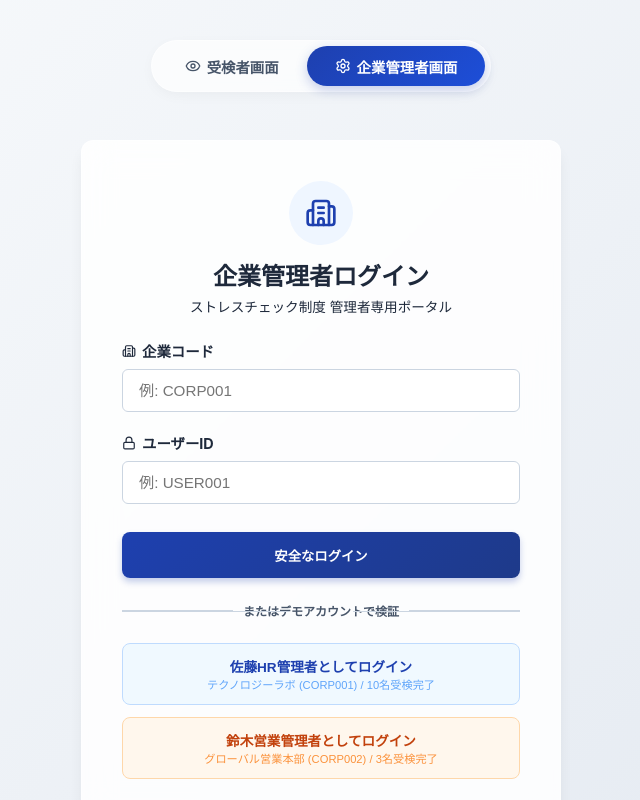
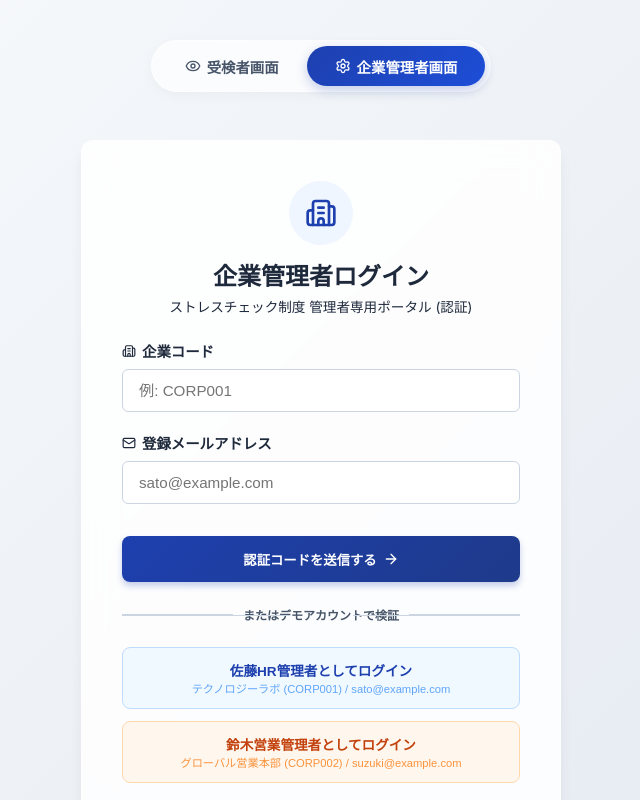
Before and after one commit to khxxry/stress-check, a React (Vite) app: page / in a window 1280 px wide. Both pictures are taken after a click on the button "企業管理者画面". Shown: the top 800 px of the page, without its empty margins (319-959 px from the left). Built offline with nearby package versions, Linux system fonts and the light colour scheme.

Commit message:
feat: implement secure corporate administrator email and simulated OTP login flow

```diff
--- a/src/components/AdminPortal.tsx
+++ b/src/components/AdminPortal.tsx
@@ -16,7 +16,7 @@ import {
   ArcElement,
   Title
 } from 'chart.js';
-import { Settings, ClipboardList, Users, ArrowLeft, ArrowRight, CheckCircle2, ShieldAlert, Search, X, Lock, Check, AlertCircle, RefreshCw, Mail, Download, BarChart2, Building2, PlusCircle } from 'lucide-react';
+import { Settings, ClipboardList, Users, ArrowLeft, ArrowRight, CheckCircle2, ShieldAlert, Search, X, Lock, Check, AlertCircle, RefreshCw, Mail, Download, BarChart2, Building2, PlusCircle, ShieldCheck, Sparkles } from 'lucide-react';
 
 ChartJS.register(
   RadialLinearScale,
@@ -130,7 +130,12 @@ export const AdminPortal: React.FC<AdminPortalProps> = ({ onNotify }) => {
 
   // ログイン認証用の入力状態
   const [loginCorpId, setLoginCorpId] = useState('');
-  const [loginUserId, setLoginUserId] = useState('');
+  const [loginEmail, setLoginEmail] = useState('');
+  const [isOtpSent, setIsOtpSent] = useState(false);
+  const [otpCode, setOtpCode] = useState('');
+  const [userEnteredOtp, setUserEnteredOtp] = useState('');
+  const [targetUserForLogin, setTargetUserForLogin] = useState<CorporateUser | null>(null);
+  const [targetCorpForLogin, setTargetCorpForLogin] = useState<any | null>(null);
   const [loginError, setLoginError] = useState('');
 
   // 1. 初回マウント時に企業管理者リストをロード（初期ログイン状態は null / 未ログイン）
@@ -143,8 +148,8 @@ export const AdminPortal: React.FC<AdminPortalProps> = ({ onNotify }) => {
     }
   }, []);
 
-  // 企業管理者ログイン処理
-  const handleCorporateLogin = (e: React.FormEvent) => {
+  // 企業管理者ログイン用 OTP送信処理
+  const handleSendOtp = (e: React.FormEvent) => {
     e.preventDefault();
     setLoginError('');
 
@@ -152,13 +157,13 @@ export const AdminPortal: React.FC<AdminPortalProps> = ({ onNotify }) => {
       setLoginError('企業コードを入力してください。');
       return;
     }
-    if (!loginUserId.trim()) {
-      setLoginError('ユーザーIDを入力してください。');
+    if (!loginEmail.trim()) {
+      setLoginError('メールアドレスを入力してください。');
       return;
     }
 
     const corpCode = loginCorpId.trim().toUpperCase();
-    const uId = loginUserId.trim();
+    const emailInput = loginEmail.trim().toLowerCase();
 
     // 1. 企業存在チェック
     const storedCorps = localStorage.getItem('stress_check_corporations');
@@ -175,13 +180,13 @@ export const AdminPortal: React.FC<AdminPortalProps> = ({ onNotify }) => {
       return;
     }
 
-    // 2. ユーザー存在チェック
+    // 2. ユーザー存在チェック (メールアドレスで照合)
     const storedUsers = localStorage.getItem('stress_check_corporate_users');
     const users = storedUsers ? JSON.parse(storedUsers) : [];
-    const foundUser = users.find((u: any) => u.corporationId === corpCode && u.userId === uId);
+    const foundUser = users.find((u: any) => u.corporationId === corpCode && u.email.trim().toLowerCase() === emailInput);
 
     if (!foundUser) {
-      setLoginError('ユーザーIDが見つかりません。または所属企業が一致しません。');
+      setLoginError('登録されていないメールアドレス、または所属企業が一致しません。');
       return;
     }
 
@@ -190,13 +195,38 @@ export const AdminPortal: React.FC<AdminPortalProps> = ({ onNotify }) => {
       return;
     }
 
-    // ログイン成功
-    setActiveUser(foundUser);
-    onNotify(`${foundCorp.name}の${foundUser.name}様としてログインしました。`, 'success');
+    // 6桁のOTPコードを生成
+    const code = Math.floor(100000 + Math.random() * 900000).toString();
+    setOtpCode(code);
+    setTargetUserForLogin(foundUser);
+    setTargetCorpForLogin(foundCorp);
+    setIsOtpSent(true);
+    setUserEnteredOtp('');
+    onNotify('ログイン用パスコードをシミュレーターに送信しました。', 'success');
   };
 
+  // 企業管理者ログイン用 OTP検証処理
+  const handleVerifyOtp = (e: React.FormEvent) => {
+    e.preventDefault();
+    setLoginError('');
+
+    if (!userEnteredOtp.trim()) {
+      setLoginError('6桁の認証コードを入力してください。');
+      return;
+    }
+
+    if (userEnteredOtp.trim() === otpCode) {
+      if (!targetUserForLogin || !targetCorpForLogin) return;
+
+      setActiveUser(targetUserForLogin);
+      onNotify(`${targetCorpForLogin.name}の${targetUserForLogin.name}様としてログインしました。`, 'success');
+    } else {
+      setLoginError('認証コードが正しくありません。シミュレーターに表示されているコードを入力してください。');
+    }
+  };
+
   // デモ用かんたんログインバイパス
-  const handleDemoLogin = (corpCode: string, uId: string) => {
+  const handleDemoLogin = (corpCode: string, email: string) => {
     setLoginError('');
 
     const storedCorps = localStorage.getItem('stress_check_corporations');
@@ -205,7 +235,7 @@ export const AdminPortal: React.FC<AdminPortalProps> = ({ onNotify }) => {
 
     const storedUsers = localStorage.getItem('stress_check_corporate_users');
     const users = storedUsers ? JSON.parse(storedUsers) : [];
-    const foundUser = users.find((u: any) => u.corporationId === corpCode && u.userId === uId);
+    const foundUser = users.find((u: any) => u.corporationId === corpCode && u.email.trim().toLowerCase() === email.trim().toLowerCase());
 
     if (foundCorp && foundUser) {
       setActiveUser(foundUser);
@@ -219,7 +249,12 @@ export const AdminPortal: React.FC<AdminPortalProps> = ({ onNotify }) => {
   const handleCorporateLogout = () => {
     setActiveUser(null);
     setLoginCorpId('');
-    setLoginUserId('');
+    setLoginEmail('');
+    setIsOtpSent(false);
+    setOtpCode('');
+    setUserEnteredOtp('');
+    setTargetUserForLogin(null);
+    setTargetCorpForLogin(null);
     setLoginError('');
     onNotify('ログアウトしました。', 'success');
   };
@@ -788,7 +823,7 @@ export const AdminPortal: React.FC<AdminPortalProps> = ({ onNotify }) => {
               <Building2 size={32} className="text-primary" style={{ color: 'var(--primary)' }} />
             </div>
             <h2 style={{ fontSize: '1.5rem', fontWeight: 800, color: 'var(--text-main)' }}>企業管理者ログイン</h2>
-            <p className="text-muted" style={{ fontSize: '0.85rem', marginTop: '4px' }}>ストレスチェック制度 管理者専用ポータル</p>
+            <p className="text-muted" style={{ fontSize: '0.85rem', marginTop: '4px' }}>ストレスチェック制度 管理者専用ポータル (認証)</p>
           </div>
 
           {loginError && (
@@ -798,7 +833,8 @@ export const AdminPortal: React.FC<AdminPortalProps> = ({ onNotify }) => {
             </div>
           )}
 
-          <form onSubmit={handleCorporateLogin}>
+          {!isOtpSent ? (
+            <form onSubmit={handleSendOtp}>
               <div className="form-group">
                 <label className="form-label" style={{ display: 'flex', alignItems: 'center', gap: '6px' }}>
                   <Building2 size={14} className="text-muted" />
@@ -811,27 +847,98 @@ export const AdminPortal: React.FC<AdminPortalProps> = ({ onNotify }) => {
                   onChange={(e) => setLoginCorpId(e.target.value)}
                   placeholder="例: CORP001"
                   style={{ textTransform: 'uppercase' }}
+                  required
                 />
               </div>
 
-            <div className="form-group">
+              <div className="form-group" style={{ marginBottom: '1.5rem' }}>
+                <label className="form-label" style={{ display: 'flex', alignItems: 'center', gap: '6px' }}>
+                  <Mail size={14} className="text-muted" />
+                  登録メールアドレス
+                </label>
+                <input
+                  type="email"
+                  className="form-control"
+                  value={loginEmail}
+                  onChange={(e) => setLoginEmail(e.target.value)}
+                  placeholder="sato@example.com"
+                  required
+                />
+              </div>
+
+              <button type="submit" className="btn btn-primary w-full mt-2" style={{ padding: '0.85rem', borderRadius: '8px' }}>
+                認証コードを送信する <ArrowRight size={16} style={{ marginLeft: '6px', verticalAlign: 'middle' }} />
+              </button>
+            </form>
+          ) : (
+            <form onSubmit={handleVerifyOtp}>
+              <div className="alert-badge success mb-4" style={{ padding: '0.75rem', borderRadius: '8px', fontSize: '0.85rem', lineHeight: '1.4', background: '#eff6ff', border: '1px solid #bfdbfe', color: 'var(--primary)' }}>
+                📧 <strong>{loginEmail}</strong> 宛に認証コードを送信しました。
+                <br />
+                ※デモ用の下のシミュレーターからコードをコピーしてください。
+              </div>
+
+              <div className="form-group" style={{ marginBottom: '1.5rem' }}>
                 <label className="form-label" style={{ display: 'flex', alignItems: 'center', gap: '6px' }}>
                   <Lock size={14} className="text-muted" />
-                ユーザーID
+                  6桁の認証コード
                 </label>
                 <input
-                type="password"
+                  type="text"
+                  maxLength={6}
                   className="form-control"
-                value={loginUserId}
-                onChange={(e) => setLoginUserId(e.target.value)}
-                placeholder="例: USER001"
+                  value={userEnteredOtp}
+                  onChange={(e) => setUserEnteredOtp(e.target.value)}
+                  placeholder="123456"
+                  style={{ textAlign: 'center', letterSpacing: '8px', fontSize: '1.25rem', fontWeight: 700 }}
+                  required
                 />
               </div>
 
-            <button type="submit" className="btn btn-primary w-full mt-2" style={{ padding: '0.85rem', borderRadius: '8px' }}>
-              安全なログイン
-            </button>
+              <div className="flex gap-2">
+                <button type="button" className="btn btn-outline" onClick={() => setIsOtpSent(false)} style={{ flex: 1, padding: '0.8rem' }}>
+                  戻る
+                </button>
+                <button type="submit" className="btn btn-primary" style={{ flex: 2, padding: '0.8rem' }}>
+                  認証してログイン <ShieldCheck size={18} style={{ marginLeft: '6px', verticalAlign: 'middle' }} />
+                </button>
+              </div>
             </form>
+          )}
+
+          {/* デモ環境用：OTP配信シミュレーター */}
+          {isOtpSent && otpCode && (
+            <div className="otp-simulator-box mt-6" style={{
+              background: 'linear-gradient(135deg, rgba(30, 64, 175, 0.05), rgba(79, 70, 229, 0.05))',
+              border: '1px dashed rgba(30, 64, 175, 0.3)',
+              borderRadius: '12px',
+              padding: '1.25rem',
+              textAlign: 'center'
+            }}>
+              <div style={{ fontSize: '0.8rem', fontWeight: 600, color: 'var(--primary)', marginBottom: '8px', display: 'flex', alignItems: 'center', justifyContent: 'center', gap: '4px' }}>
+                <Sparkles size={14} /> OTP送信シミュレーター (HR管理者デモ用)
+              </div>
+              <p style={{ fontSize: '0.78rem', color: 'var(--text-muted)', marginBottom: '10px' }}>
+                メールサーバーに接続せず、ローカルで生成された検証用管理者パスコードです：
+              </p>
+              <div className="flex items-center justify-center gap-3">
+                <span style={{ fontSize: '1.75rem', fontWeight: 800, color: 'var(--primary)', letterSpacing: '4px', background: 'white', padding: '4px 16px', borderRadius: '8px', border: '1px solid #e2e8f0', boxShadow: '0 2px 4px rgba(0,0,0,0.05)' }}>
+                  {otpCode}
+                </span>
+                <button
+                  onClick={() => {
+                    navigator.clipboard.writeText(otpCode);
+                    onNotify('管理者用認証コードをコピーしました！', 'success');
+                  }}
+                  className="btn btn-outline"
+                  style={{ padding: '6px 12px', fontSize: '0.8rem', height: 'auto' }}
+                  type="button"
+                >
+                  コピー
+                </button>
+              </div>
+            </div>
+          )}
 
           <div className="divider-text" style={{ margin: '1.5rem 0', display: 'flex', alignItems: 'center', justifyContent: 'center', gap: '10px' }}>
             <span style={{ height: '1px', background: '#cbd5e1', flex: 1 }}></span>
@@ -842,22 +949,22 @@ export const AdminPortal: React.FC<AdminPortalProps> = ({ onNotify }) => {
           <div className="demo-login-box" style={{ display: 'flex', flexDirection: 'column', gap: '0.75rem' }}>
             <button
               type="button"
-              onClick={() => handleDemoLogin('CORP001', 'USER001')}
+              onClick={() => handleDemoLogin('CORP001', 'sato@example.com')}
               className="btn btn-outline w-full demo-login-btn"
               style={{ display: 'flex', flexDirection: 'column', alignItems: 'center', padding: '0.75rem', borderRadius: '8px', border: '1px solid #bfdbfe', background: '#f0f9ff' }}
             >
               <span style={{ fontSize: '0.85rem', fontWeight: 800, color: '#1e40af' }}>佐藤HR管理者としてログイン</span>
-              <span style={{ fontSize: '0.7rem', color: '#60a5fa', fontWeight: 500 }}>テクノロジーラボ (CORP001) / 10名受検完了</span>
+              <span style={{ fontSize: '0.7rem', color: '#60a5fa', fontWeight: 500 }}>テクノロジーラボ (CORP001) / sato@example.com</span>
             </button>
 
             <button
               type="button"
-              onClick={() => handleDemoLogin('CORP002', 'USER002')}
+              onClick={() => handleDemoLogin('CORP002', 'suzuki@example.com')}
               className="btn btn-outline w-full demo-login-btn"
               style={{ display: 'flex', flexDirection: 'column', alignItems: 'center', padding: '0.75rem', borderRadius: '8px', border: '1px solid #fed7aa', background: '#fff7ed' }}
             >
               <span style={{ fontSize: '0.85rem', fontWeight: 800, color: '#c2410c' }}>鈴木営業管理者としてログイン</span>
-              <span style={{ fontSize: '0.7rem', color: '#fb923c', fontWeight: 500 }}>グローバル営業本部 (CORP002) / 3名受検完了</span>
+              <span style={{ fontSize: '0.7rem', color: '#fb923c', fontWeight: 500 }}>グローバル営業本部 (CORP002) / suzuki@example.com</span>
             </button>
           </div>
         </div>
```
Lines whose indentation alone changed are shown as unchanged.
